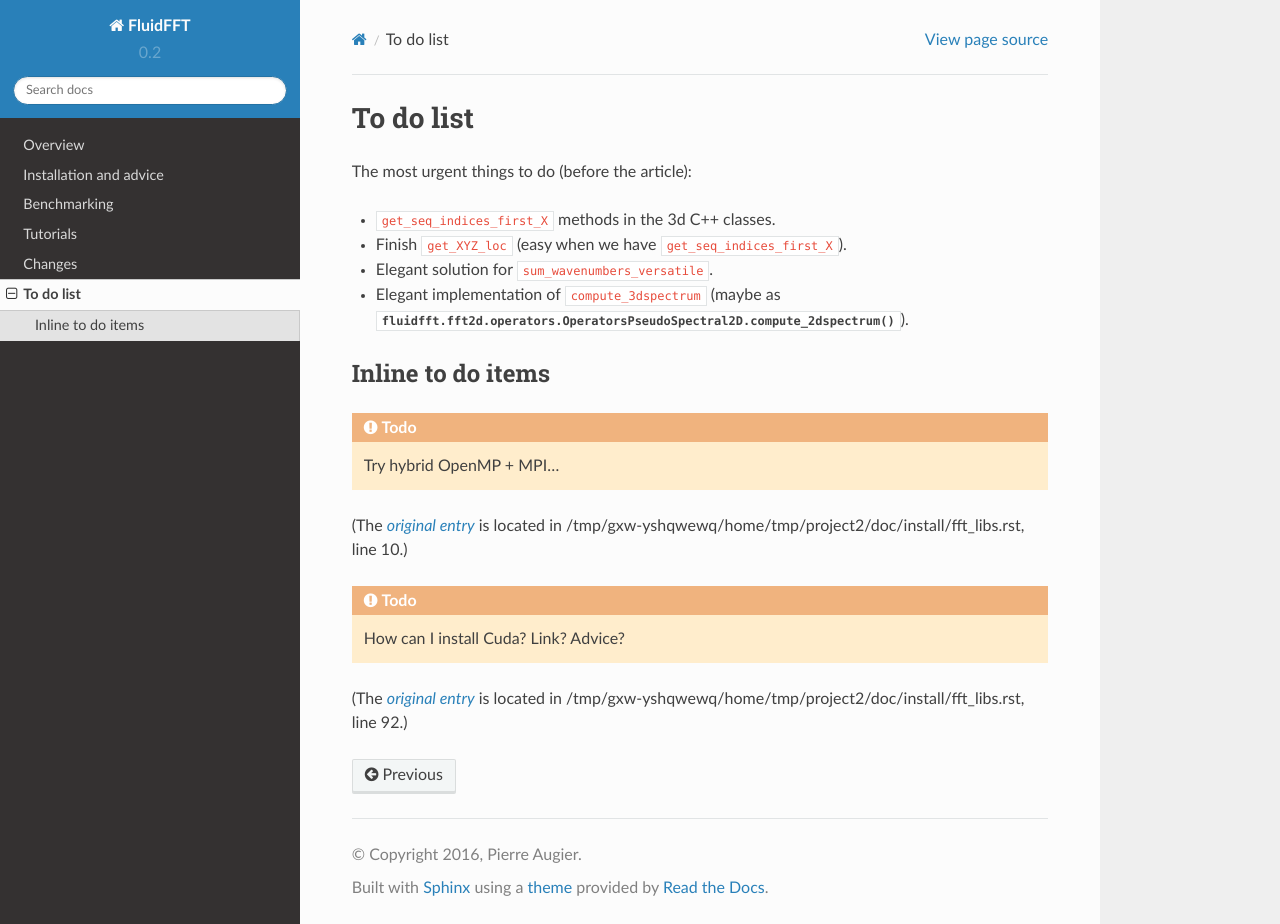
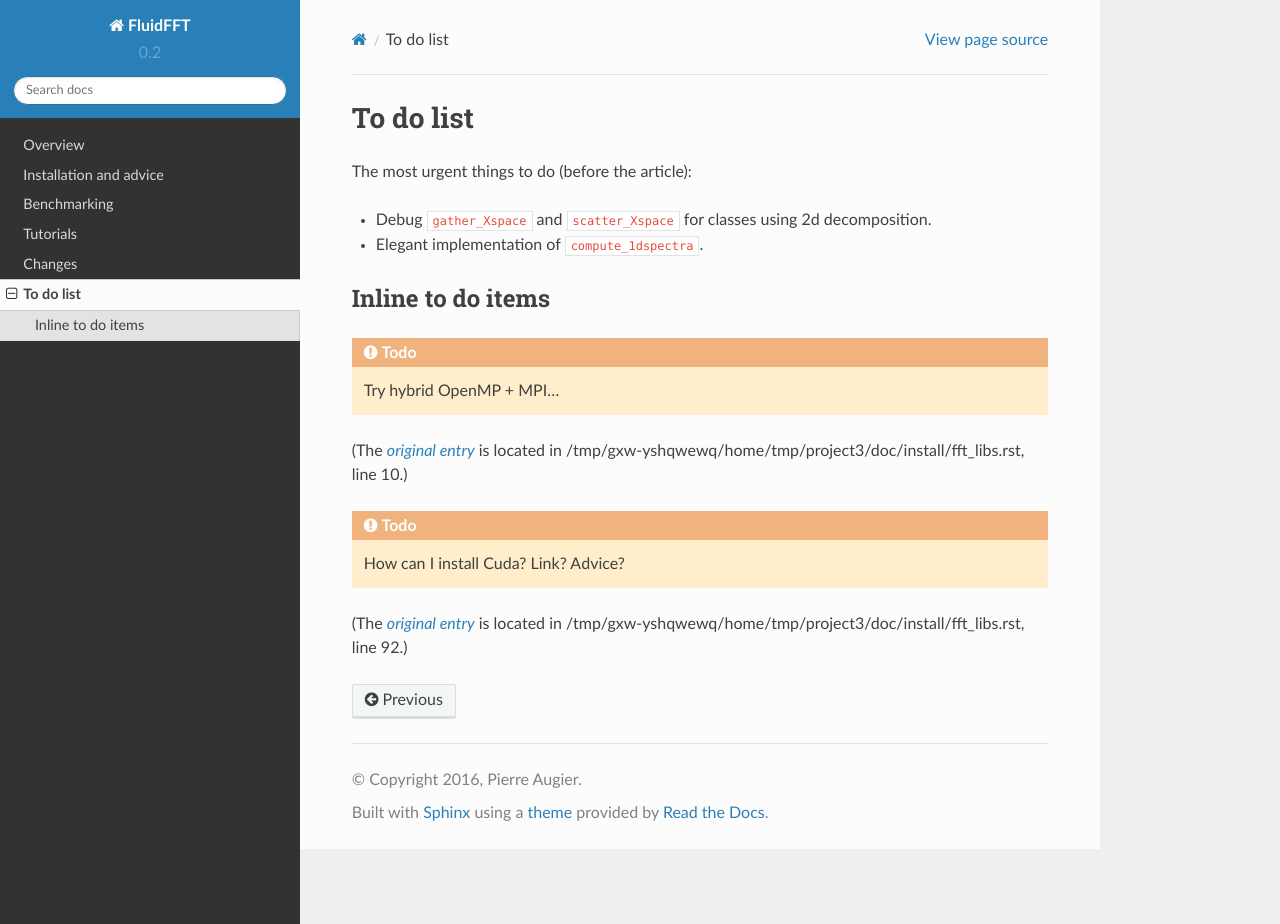
Before and after one commit to fluiddyn/fluidfft, a Sphinx documentation site: the page built from doc/to_do.rst, in a window 1280 px wide and 924 px high. Built offline with Sphinx 7.4.7 and the Read the Docs theme 2.0.0, drawn with Linux system fonts in a browser that asks for light colours; pages that are not in the unit, such as notebooks, are missing from menus.

```diff
--- a/doc/to_do.rst
+++ b/doc/to_do.rst
@@ -3,14 +3,10 @@
 
 The most urgent things to do (before the article):
 
-- ``get_seq_indices_first_X`` methods in the 3d C++ classes.
+- Debug ``gather_Xspace`` and ``scatter_Xspace`` for classes using 2d
+  decomposition.
 
-- Finish ``get_XYZ_loc`` (easy when we have ``get_seq_indices_first_X``).
-
-- Elegant solution for ``sum_wavenumbers_versatile``.
-
-- Elegant implementation of ``compute_3dspectrum`` (maybe as
-  :func:`fluidfft.fft2d.operators.OperatorsPseudoSpectral2D.compute_2dspectrum`).
+- Elegant implementation of ``compute_1dspectra``.
 
 
 Inline to do items
```
Also changed, not shown: 3 other files.
